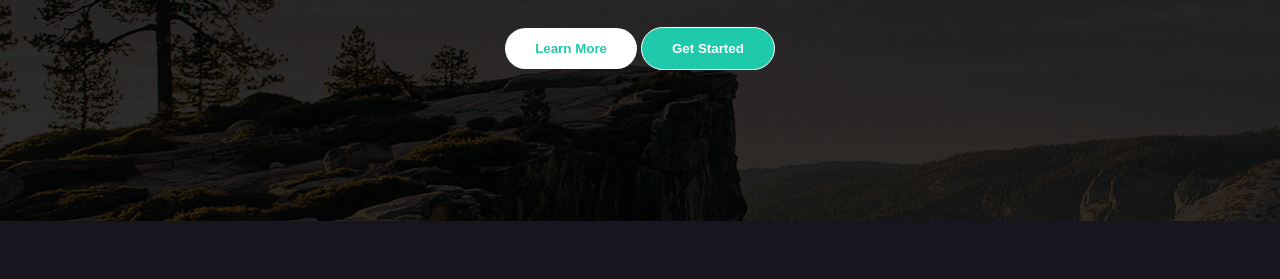
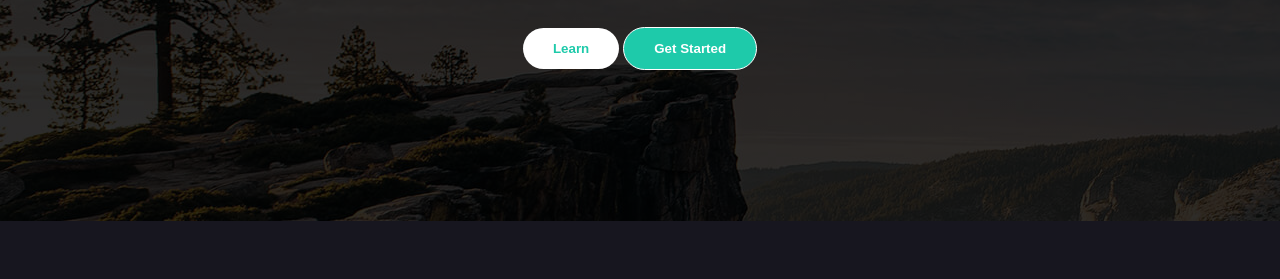
Before and after one commit to Pavithra010923/modern1, a plain HTML site: page Sample-vts/index.html in a window 1280 px wide. Shown: the part 379-658 px from the top of the page. Drawn offline with nearby package versions, Linux system fonts and the light colour scheme; a web font is replaced by a local one.

Commit message:
Update index.html

```diff
--- a/Sample-vts/index.html
+++ b/Sample-vts/index.html
@@ -41,7 +41,7 @@
                             design & web development services.</p>
                     </div>
                     <div class="banner-btn">
-                        <button class="banner-btn-1">Learn More</button>
+                        <button class="banner-btn-1">Learn </button>
                         <button class="banner-btn-2">Get Started</button>
                     </div>
                 </div>
@@ -500,4 +500,5 @@
 
 </body>
 
+
 </html>
```
